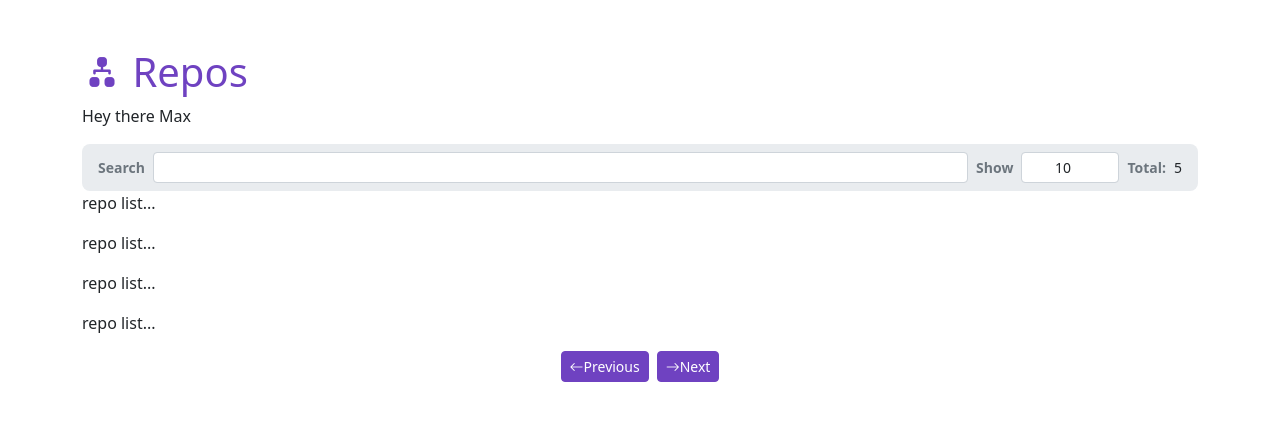
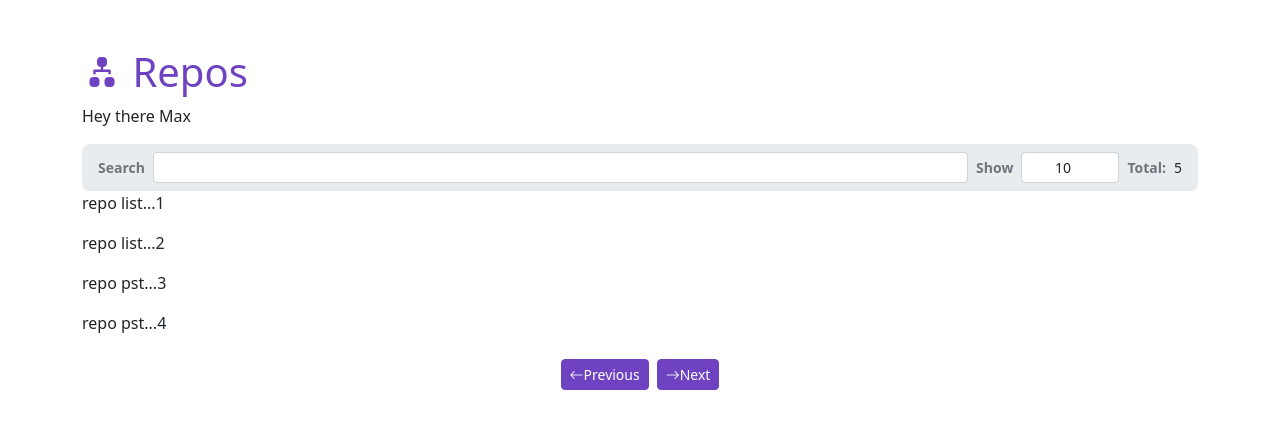
Before and after one commit to maxgdev/react-graphql, a React (Create React App) app: page / in a window 1280 px wide. Shown: the top 428 px of the page. Built offline with nearby package versions, Linux system fonts and the light colour scheme.

Commit message:
Add DisplayRepo component

```diff
--- a/src/App.js
+++ b/src/App.js
@@ -3,12 +3,22 @@ import NavButtons from "./NavButtons";
 import SearchBox from "./SearchBox";
 
 function App() {
-  const [userName, setUserName]= useState("Max");
-  const [repoList, setRepoList]= useState(null);
-  const [pageCount, setPageCOunt]= useState(10);
-  const [queryString, setQueryString]= useState("");
-  const [totalCount, setTotalCount]= useState(5);
+  const [userName, setUserName] = useState("Max");
+  const [repoList, setRepoList] = useState(null);
+  const [pageCount, setPageCOunt] = useState(10);
+  const [queryString, setQueryString] = useState("");
+  const [totalCount, setTotalCount] = useState(5);
 
+  const DisplayRepo = () => {
+    return (
+      <ul className="list-group list-group-flush">
+        <p>repo list...1</p>
+        <p>repo list...2</p>
+        <p>repo pst...3</p>
+        <p>repo pst...4</p>
+      </ul>
+    )
+  }
   return (
     <div className="App container mt-5">
       <h1 className="text-primary">
@@ -19,13 +29,10 @@ function App() {
         totalCount={totalCount}
         pageCount={pageCount}
         queryString={queryString}
-        onTotalchange={(myNumber)=>{setPageCOunt(myNumber)}}
-        onQueryChange={(myString)=>{setQueryString(myString)}}
+        onTotalchange={(myNumber) => { setPageCOunt(myNumber) }}
+        onQueryChange={(myString) => { setQueryString(myString) }}
       />
-      <p>repo list...</p>
-      <p>repo list...</p>
-      <p>repo list...</p>
-      <p>repo list...</p>
+      <DisplayRepo />
       <NavButtons />
     </div>
   );
```
